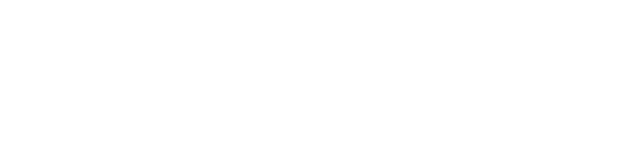
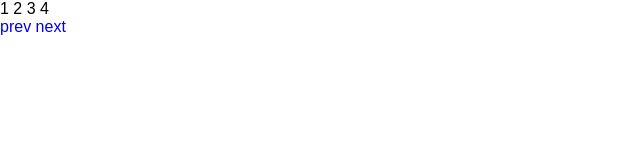
Before and after one commit to psandeepaxioned/progress-steps, a plain HTML site: page index.html in a window 1280 px wide. Shown: the whole page, without its empty margins (0-640 px from the left). Drawn offline with Linux system fonts and the light colour scheme.

Commit message:
html structure created

```diff
--- a/index.html
+++ b/index.html
@@ -29,7 +29,18 @@
     <!--header section start-->
     <!--main section start-->
     <main>
-
+      <div class="progress-container">
+          <ul class="progress">
+            <li class="active">1</li>
+            <li>2</li>
+            <li>3</li>
+            <li>4</li>
+          </ul>
+          <ul class="buttons">
+            <li class="previous-button"><a href="#FIXME" title="Previous">prev</a></li>
+            <li class="next-button"><a href="#FIXME" title="Next">next</a></li>
+          </ul>
+      </div>
     </main>
     <!--main section end-->
 
```
